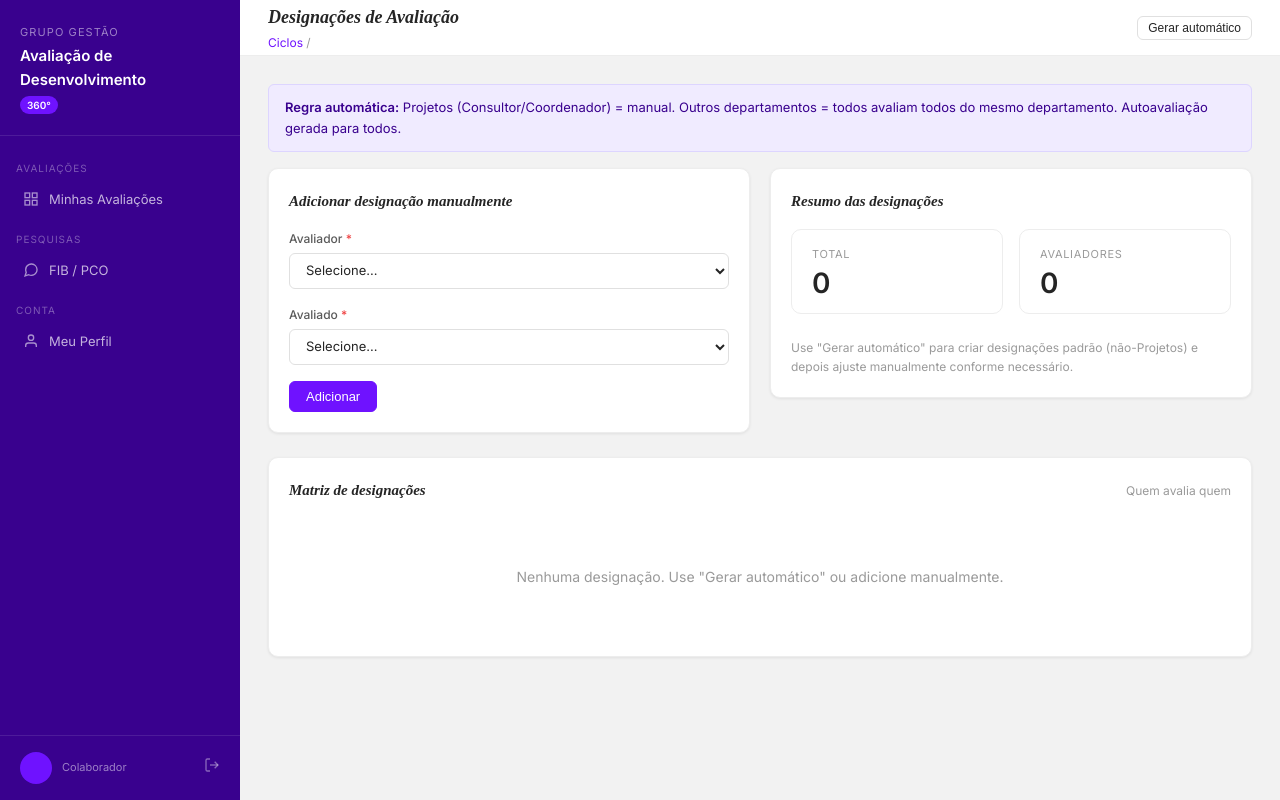
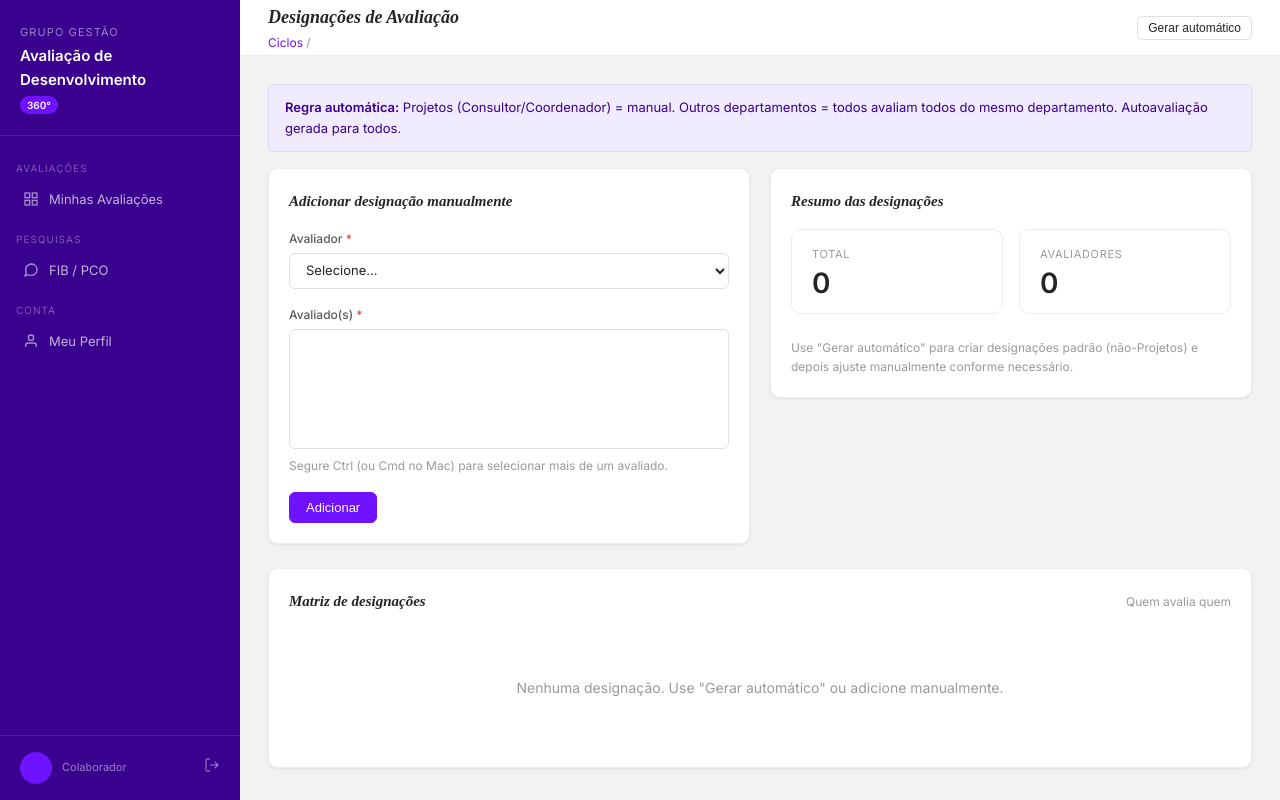
Before and after one commit to claude2-lgtm/avd360, a Python web app: template app/templates/admin/assignments.html in a window 1280 px wide. Run offline with Jinja, Linux system fonts and the light colour scheme; the template is opened without the code that fills it, so the values that code supplies are empty; some libraries are stand-ins or nearby versions; some web fonts are replaced.

Commit message:
feat: allow multiple evaluatees when adding assignments manually
Lets an admin select several avaliados at once in the manual
assignment form instead of adding them one by one.

Co-Authored-By: Claude Sonnet 5 <noreply@anthropic.com>

```diff
--- a/app/templates/admin/assignments.html
+++ b/app/templates/admin/assignments.html
@@ -38,13 +38,15 @@
         </select>
       </div>
       <div class="form-group">
-        <label class="form-label required">Avaliado</label>
-        <select name="evaluatee_id" class="form-control" required>
-          <option value="">Selecione...</option>
+        <label class="form-label required">Avaliado(s)</label>
+        <select name="evaluatee_ids" class="form-control" multiple required size="6">
           {% for u in users %}
           <option value="{{ u.id }}">{{ u.name }} ({{ u.position }})</option>
           {% endfor %}
         </select>
+        <div style="margin-top:4px;font-size:12px;color:var(--text3)">
+          Segure Ctrl (ou Cmd no Mac) para selecionar mais de um avaliado.
+        </div>
       </div>
       <button type="submit" class="btn btn-primary">Adicionar</button>
     </form>
```
Also changed, not shown: app/routers/cycles.py (+27 -25 lines).
